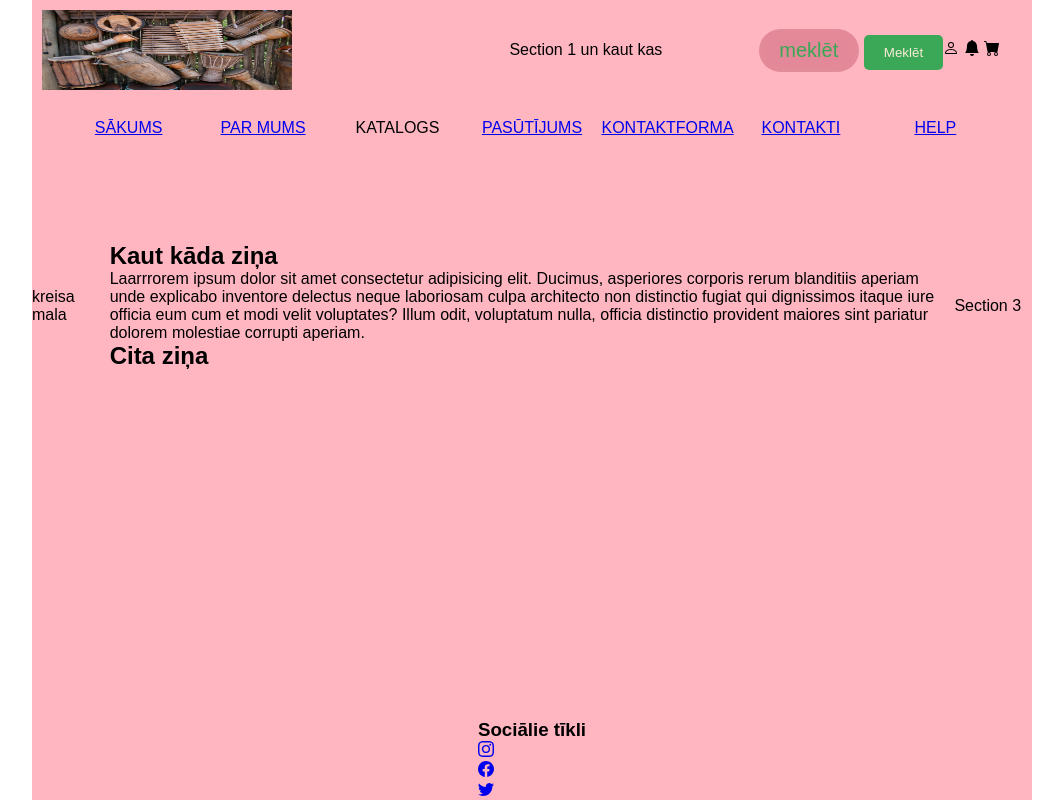
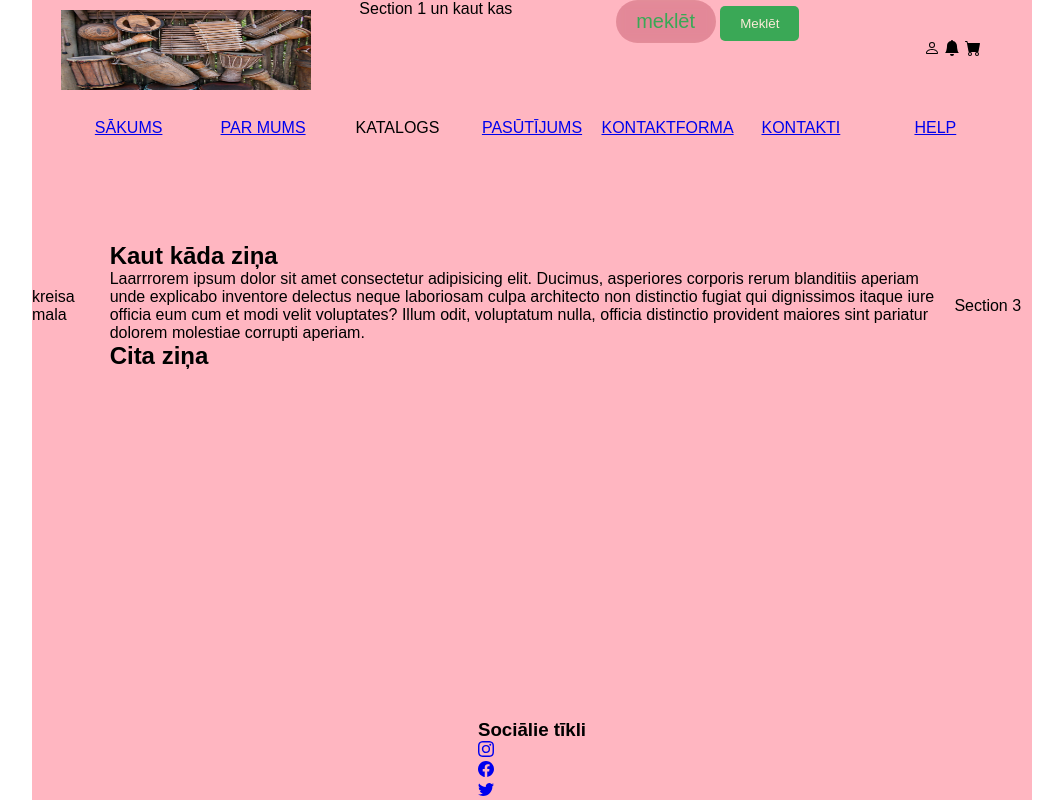
Before and after one commit to EgilsKrainis/amatiii, a PHP site: page /project/amatii/index.html in a window 1280 px wide. Shown: the whole page, without its empty margins (108-1171 px from the left). Run offline with PHP 8.4, Linux system fonts and the light colour scheme.

Commit message:
html un css

```diff
--- a/amatii/index.html
+++ b/amatii/index.html
@@ -15,7 +15,7 @@
         <div class="headerimg element-class">
           <img src="/bildes/pexels-pixabay-158664.jpg" alt="" class="imgMain">
         </div>
-        <div class="left-section">Section 1 un kaut kas</div>
+        <div class="left-sectionnav">Section 1 un kaut kas</div>
         <div class="search-container">
           <form id="search-form">
             <div class="search-bar">
--- a/amatii/trenins.css
+++ b/amatii/trenins.css
@@ -54,6 +54,13 @@
     padding: 10px;
     text-align: center;
     font-size: 10px;
+  }
+
+  .left-sectionnav {
+    width: 170px;
+    height: 100%;
+    /* width: 25%;
+    margin-left: auto; */
   }
 
   .central-section {
@@ -142,6 +149,8 @@
 
 .search-container {
   text-align: center; /* Lai centretu saturu horizontāli */
+  width: 280px;
+  height: 100%;
 }
 
 ::placeholder {
```
